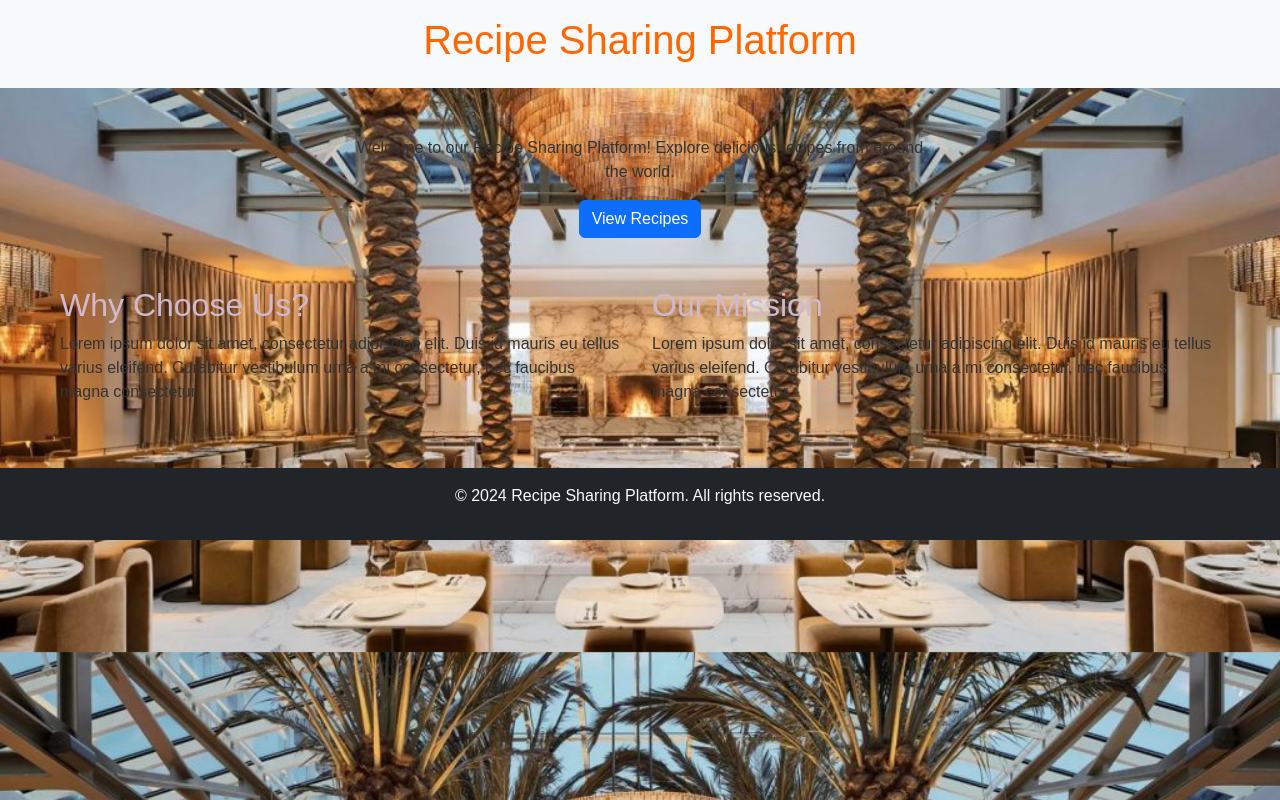
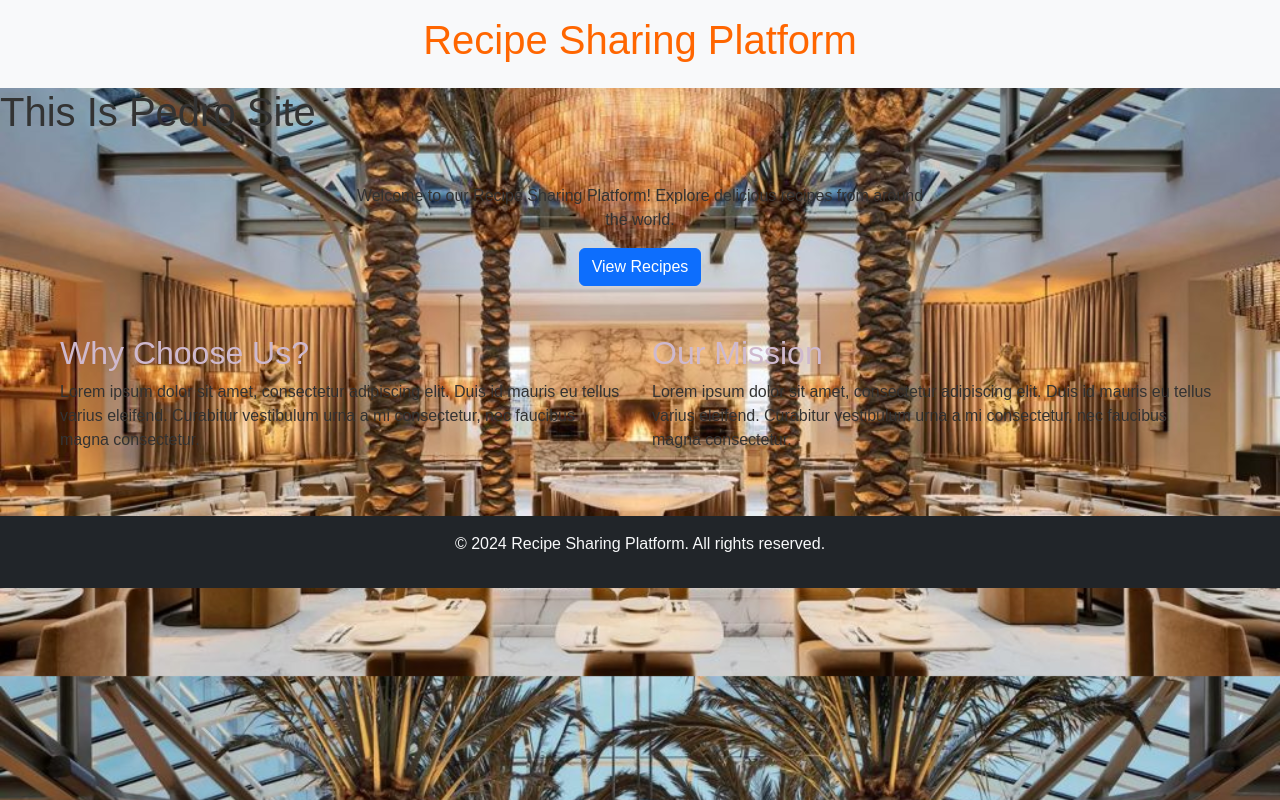
Before and after one commit to Macedodasilva22/RecipeHWP, a plain HTML site: page index.html in a window 1280 px wide. Drawn offline with nearby package versions, Linux system fonts and the light colour scheme.

Commit message:
First Change To Test Sync

```diff
--- a/index.html
+++ b/index.html
@@ -28,7 +28,7 @@
       <h1 class="text-center title">Recipe Sharing Platform</h1>
     </div>
   </header>
-
+<h1>This Is Pedro Site</h1>
   <div class="container mt-5">
     <div class="row">
       <div class="col-md-6 offset-md-3 text-center">
```
